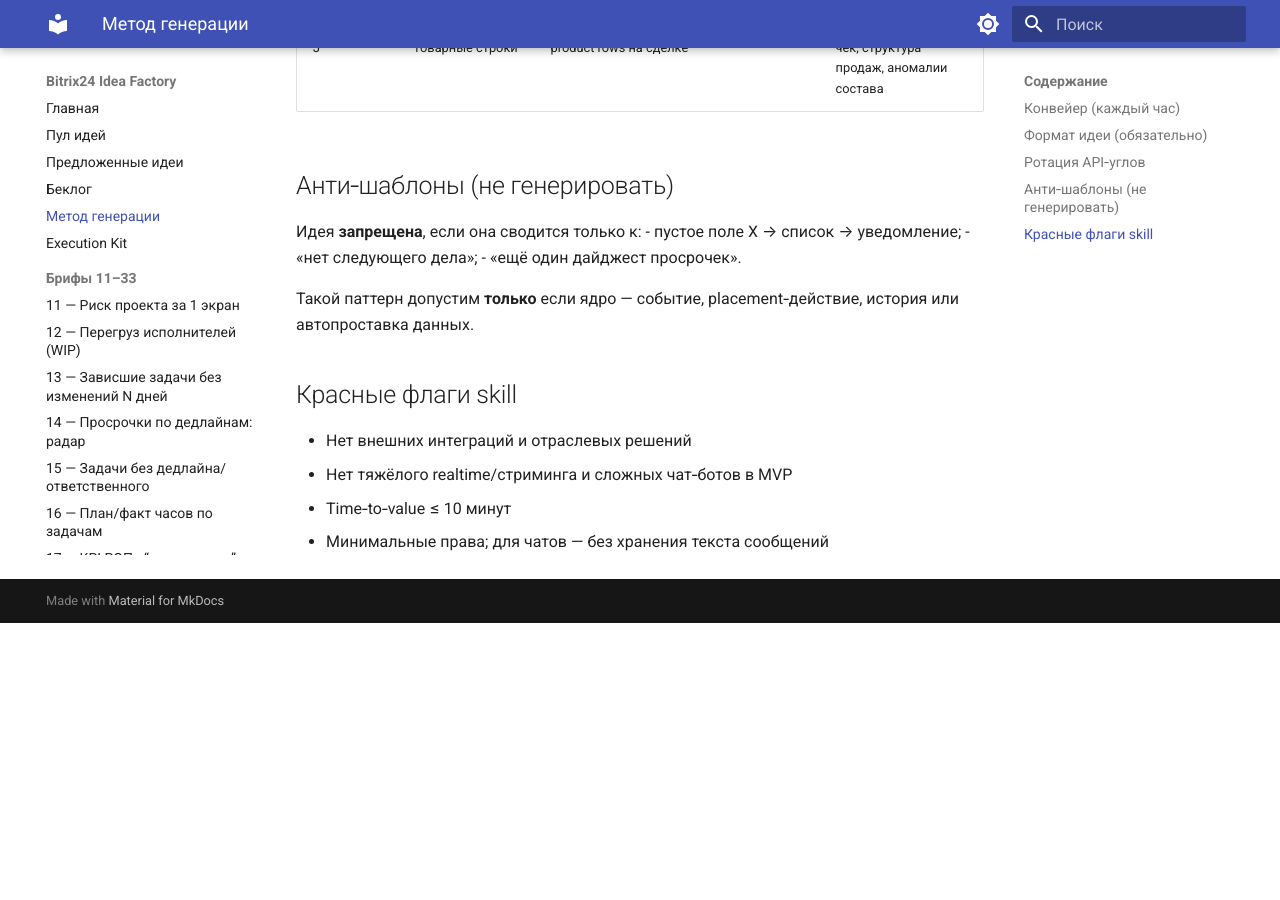
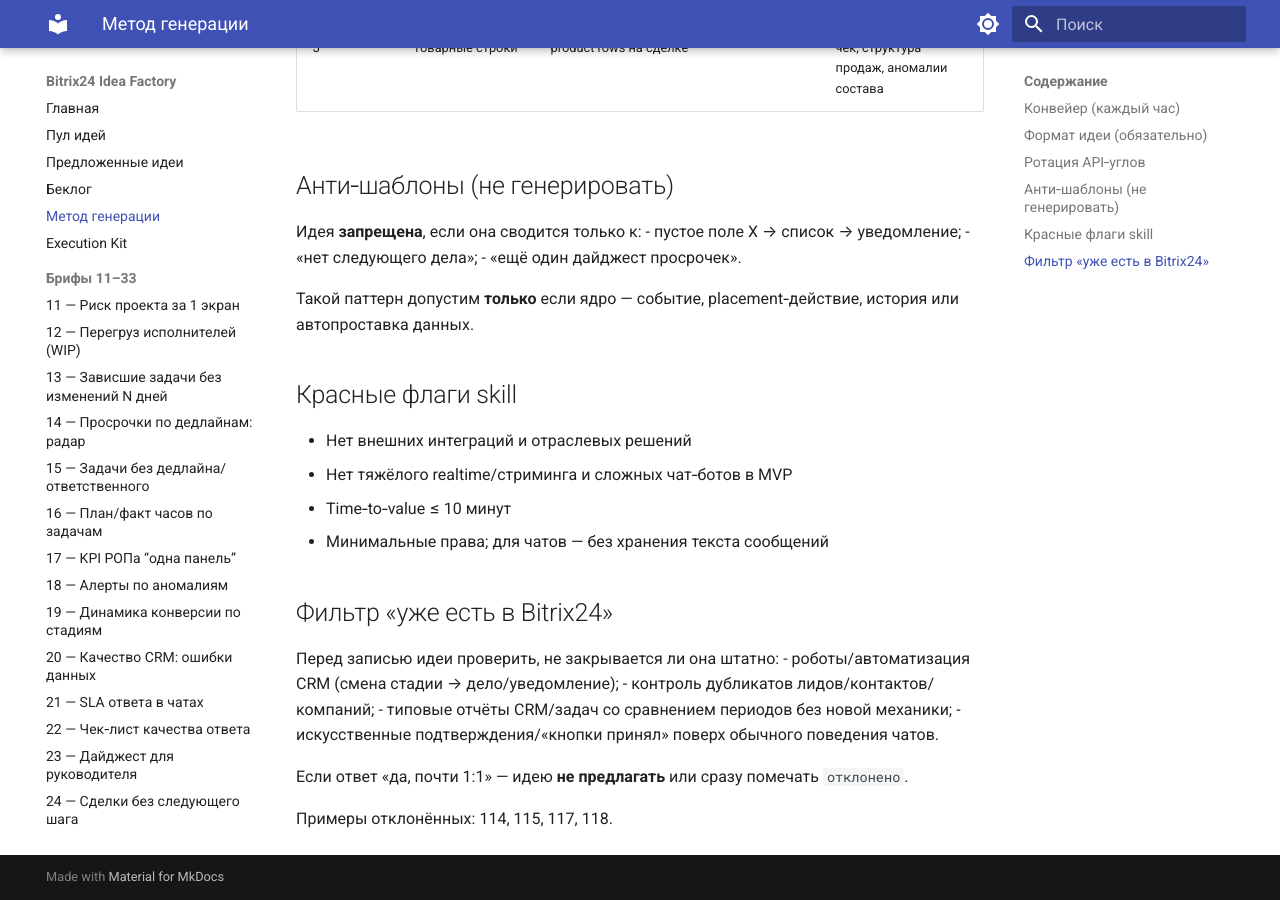
Before and after one commit to grinkevich-dima/b24-idea-factory, an MkDocs documentation site: the page built from docs/idea-briefs/IDEA_METHOD.md, in a window 1280 px wide and 900 px high, scrolled down 1676 px. Built offline with MkDocs 1.6.1 and Material for MkDocs 9.7.7, drawn with Linux system fonts in a browser that asks for light colours; before the commit the page ends 2299 px from its top, so only the background shows below that.

Commit message:
Reject ideas 114 115 117 118; tighten B24 overlap filter
Co-authored-by: grinkevich-dima <grinkevich-dima@users.noreply.github.com>

```diff
--- a/docs/idea-briefs/IDEA_METHOD.md
+++ b/docs/idea-briefs/IDEA_METHOD.md
@@ -49,3 +49,15 @@
 - Нет тяжёлого realtime/стриминга и сложных чат‑ботов в MVP
 - Time‑to‑value ≤ 10 минут
 - Минимальные права; для чатов — без хранения текста сообщений
+
+## Фильтр «уже есть в Bitrix24»
+
+Перед записью идеи проверить, не закрывается ли она штатно:
+- роботы/автоматизация CRM (смена стадии → дело/уведомление);
+- контроль дубликатов лидов/контактов/компаний;
+- типовые отчёты CRM/задач со сравнением периодов без новой механики;
+- искусственные подтверждения/«кнопки принял» поверх обычного поведения чатов.
+
+Если ответ «да, почти 1:1» — идею **не предлагать** или сразу помечать `отклонено`.
+
+Примеры отклонённых: 114, 115, 117, 118.
```
Also changed, not shown: docs/idea-briefs/PROPOSED.md (+4 -0 lines).
